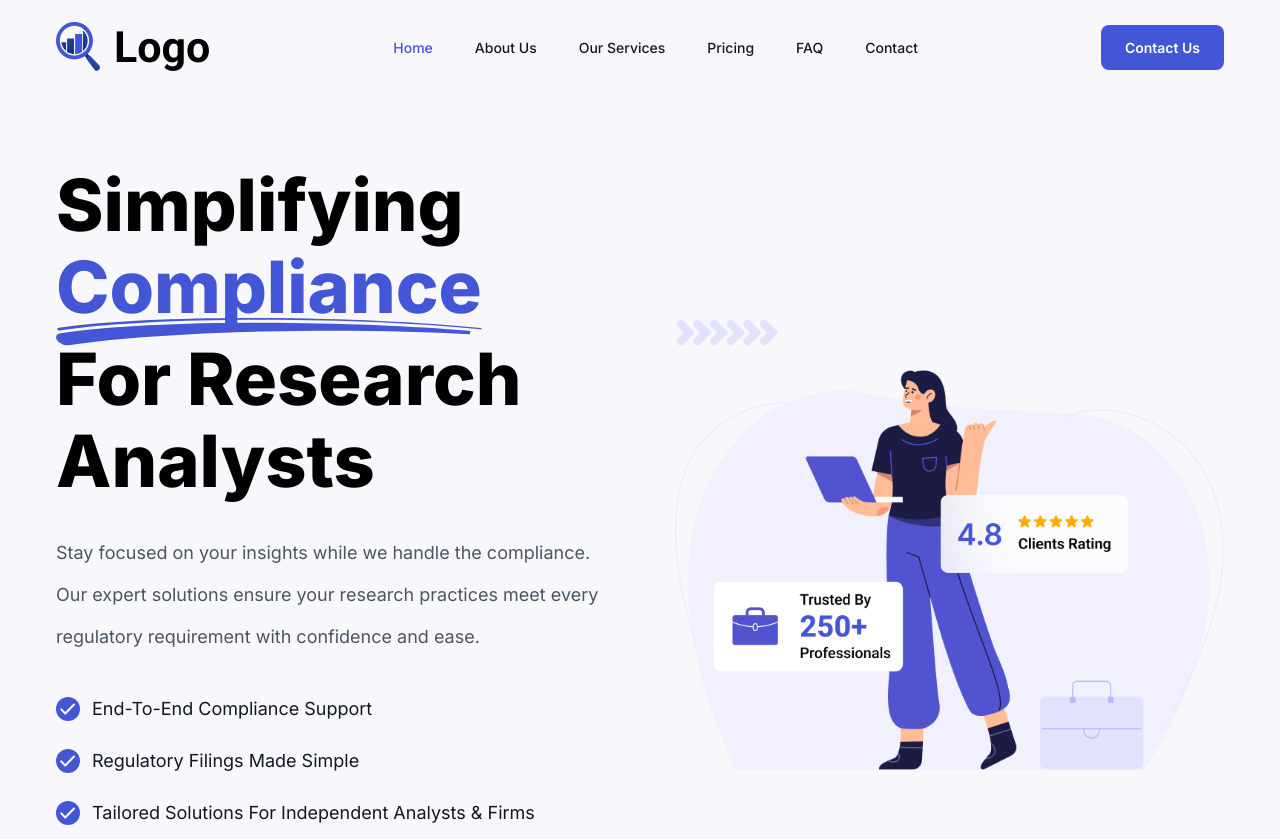
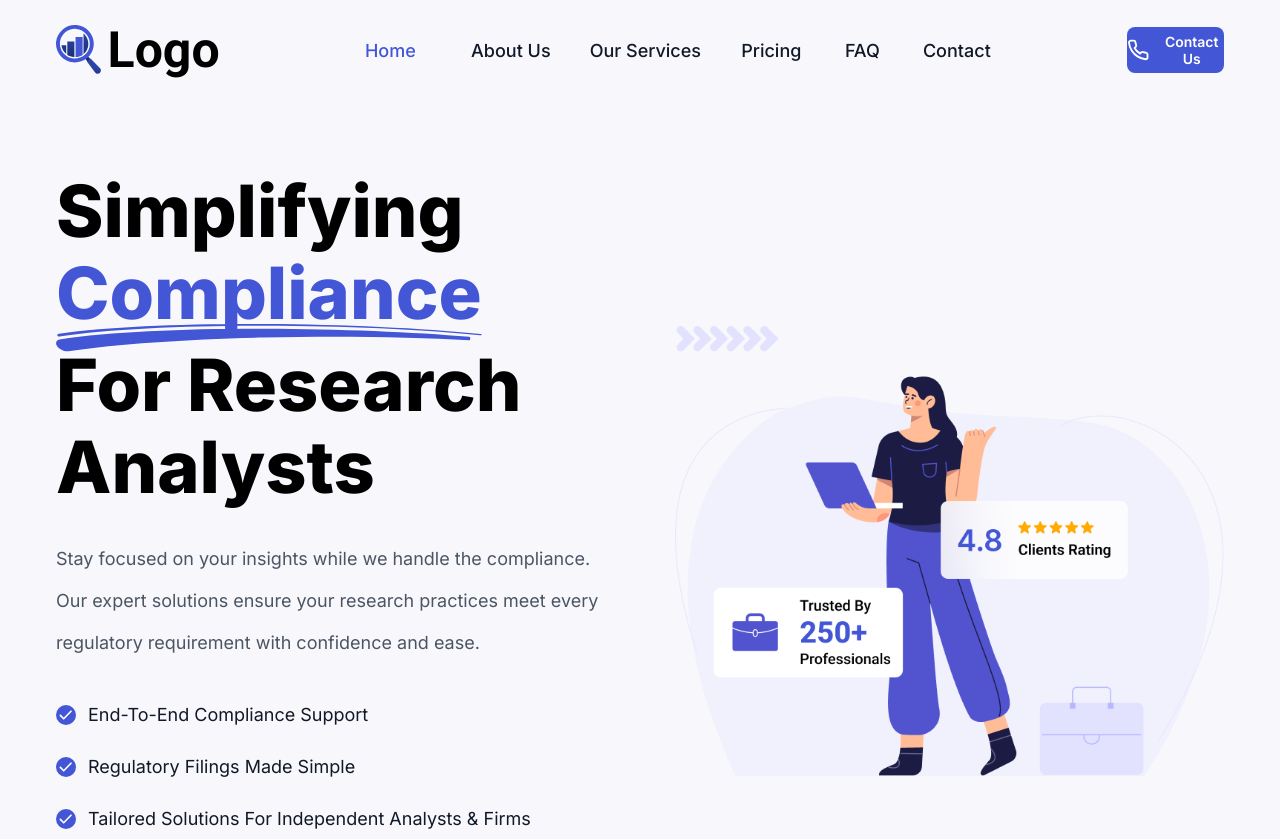
Before and after one commit to rajankumarrkr/assignment, a plain HTML site: page index.html in a window 1280 px wide. Shown: the top 839 px of the page. Drawn offline with Linux system fonts and the light colour scheme.

Commit message:
navbar fix

```diff
--- a/index.html
+++ b/index.html
@@ -71,6 +71,9 @@
 
 
         <button class="contact-btn">
+          <svg width="18" height="18" viewBox="0 0 24 24" fill="none" xmlns="http://www.w3.org/2000/svg">
+            <path d="M22 16.92v3a2 2 0 01-2.18 2 19.79 19.79 0 01-8.63-3.07 19.5 19.5 0 01-6-6 19.79 19.79 0 01-3.07-8.67A2 2 0 014.11 2h3a2 2 0 012 1.72 12.88 12.88 0 00.7 2.81 2 2 0 01-.45 2.11L8.09 9.91a16 16 0 006 6l1.27-1.27a2 2 0 012.11-.45 12.84 12.84 0 002.81.7A2 2 0 0122 16.92z" stroke="currentColor" stroke-width="2" stroke-linecap="round" stroke-linejoin="round"/>
+          </svg>
           Contact Us
         </button>
 
@@ -157,6 +160,9 @@
 
 
       <button class="sidebar-btn">
+        <svg width="20" height="20" viewBox="0 0 24 24" fill="none" xmlns="http://www.w3.org/2000/svg">
+          <path d="M22 16.92v3a2 2 0 01-2.18 2 19.79 19.79 0 01-8.63-3.07 19.5 19.5 0 01-6-6 19.79 19.79 0 01-3.07-8.67A2 2 0 014.11 2h3a2 2 0 012 1.72 12.88 12.88 0 00.7 2.81 2 2 0 01-.45 2.11L8.09 9.91a16 16 0 006 6l1.27-1.27a2 2 0 012.11-.45 12.84 12.84 0 002.81.7A2 2 0 0122 16.92z" stroke="currentColor" stroke-width="2" stroke-linecap="round" stroke-linejoin="round"/>
+        </svg>
         Contact Us
       </button>
 
--- a/style.css
+++ b/style.css
@@ -37,13 +37,17 @@
 ========================= */
 
 .navbar{
-  padding:22px 0;
+  height: 100px;
+  max-width: 1440px;
+  width: 100%;
+  margin: 0 auto;
 }
 
 .nav-wrapper{
+  height: 100%;
   display:flex;
   align-items:center;
-  justify-content:space-between;
+  justify-content:flex-start;
 }
 
 
@@ -53,20 +57,21 @@
 .logo{
   display:flex;
   align-items:center;
-  gap:13px;
+  gap:6px;
+  width: 158.71px;
 }
 
 .logo img{
-  width:45px;
-  height:50px;
-  object-fit:contain;
+  width: 45.71px;
+  height: 50px;
+  object-fit: contain;
 }
 
 .logo span{
   font-family:'Roboto',sans-serif;
-  font-size:43px;
+  font-size:50px;
   font-weight:700;
-  line-height:50px;
+  line-height:58px;
   color:#000000;
 }
 
@@ -77,18 +82,67 @@
 .nav-links{
   display:flex;
   align-items:center;
-  gap:42px;
+  gap:26px;
+  width: 656px;
+  height: 41px;
+  margin-left: 128.15px;
+  margin-right: 128.15px;
 }
 
 .nav-links a{
   text-decoration:none;
   color:#111827;
-  font-size:14px;
+  font-size:18px;
   font-weight:500;
 }
 
 .nav-links a:first-child{
   color:#4356D6;
+  width: 95px;
+  height: 41px;
+  display: flex;
+  align-items: center;
+  justify-content: center;
+}
+
+.nav-links a:nth-child(2){
+  width: 94px;
+  height: 41px;
+  display: flex;
+  align-items: center;
+  justify-content: center;
+}
+
+.nav-links a:nth-child(3){
+  width: 123px;
+  height: 41px;
+  display: flex;
+  align-items: center;
+  justify-content: center;
+}
+
+.nav-links a:nth-child(4){
+  width: 77px;
+  height: 41px;
+  display: flex;
+  align-items: center;
+  justify-content: center;
+}
+
+.nav-links a:nth-child(5){
+  width: 53px;
+  height: 41px;
+  display: flex;
+  align-items: center;
+  justify-content: center;
+}
+
+.nav-links a:nth-child(6){
+  width: 84px;
+  height: 41px;
+  display: flex;
+  align-items: center;
+  justify-content: center;
 }
 
 
@@ -98,21 +152,26 @@
 .contact-btn{
   background:#4356D6;
   color:#FFFFFF;
-
   border:none;
-
   border-radius:8px;
-
-  padding:14px 24px;
-
+  width: 169px;
+  height: 46px;
+  display: flex;
+  align-items: center;
+  justify-content: center;
+  gap: 10px;
   font-size:14px;
   font-weight:600;
-
   cursor:pointer;
 }
 
 .contact-btn:hover{
   background:#3447c6;
+}
+
+.contact-btn svg {
+  width: 26px;
+  height: 26px;
 }
 
 
@@ -194,25 +253,31 @@
   gap:14px;
 }
 
-.sidebar-links a i{
-  color:#4356D6;
-  width:22px;
+.sidebar-links a svg{
+  width: 20px;
+  height: 20px;
 }
 
 .sidebar-btn{
   margin-top:auto;
-
   background:#4356D6;
   color:#FFFFFF;
-
   border:none;
-
   border-radius:10px;
-
-  padding:16px;
-
+  width: 100%;
+  height: 50px;
+  display: flex;
+  align-items: center;
+  justify-content: center;
+  gap: 10px;
   font-size:16px;
   font-weight:600;
+  cursor: pointer;
+}
+
+.sidebar-btn svg {
+  width: 20px;
+  height: 20px;
 }
 
 .overlay{
@@ -324,16 +389,18 @@
 
 .hero-content ul li{
   list-style:none;
-
   display:flex;
   align-items:center;
-
   gap:12px;
-
   margin-bottom:18px;
-
   font-size:18px;
   line-height:34px;
+}
+
+.hero-content ul li svg{
+  width: 20px;
+  height: 20px;
+  flex-shrink: 0;
 }
 
 
```
